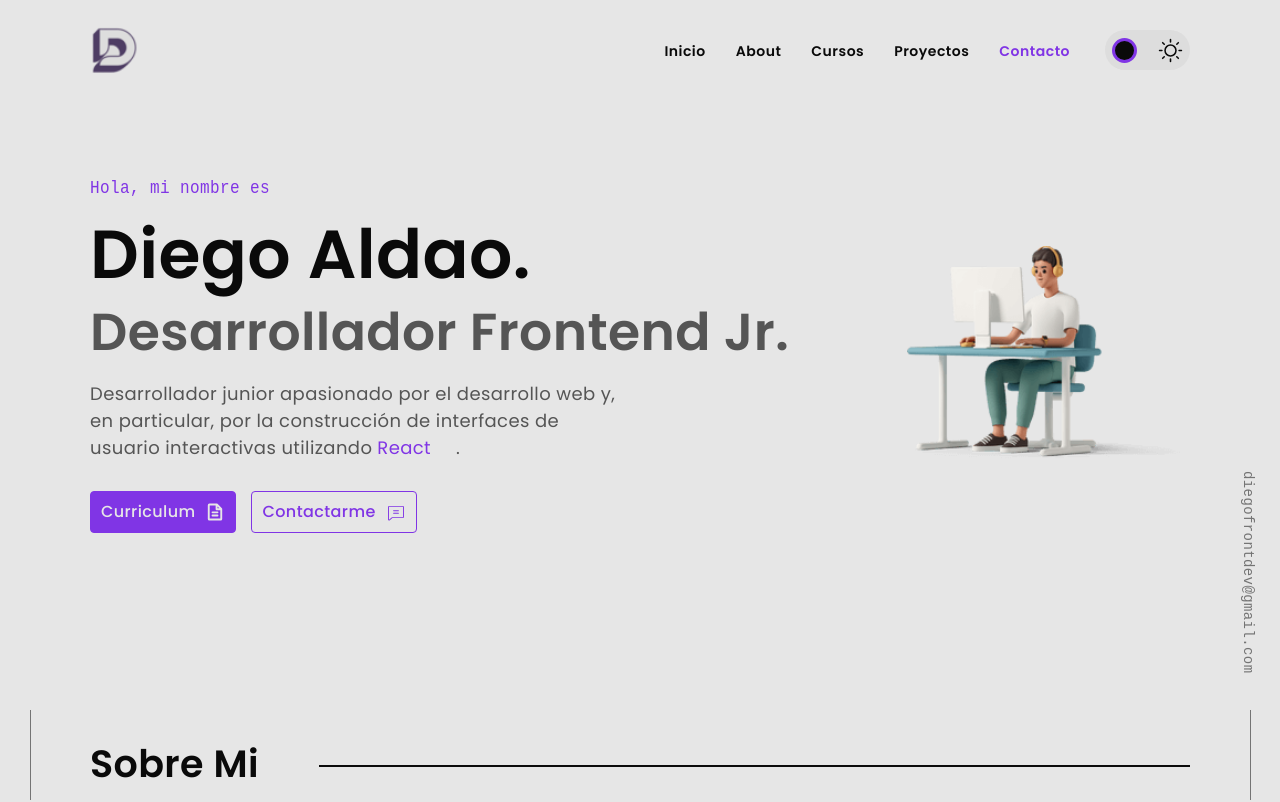
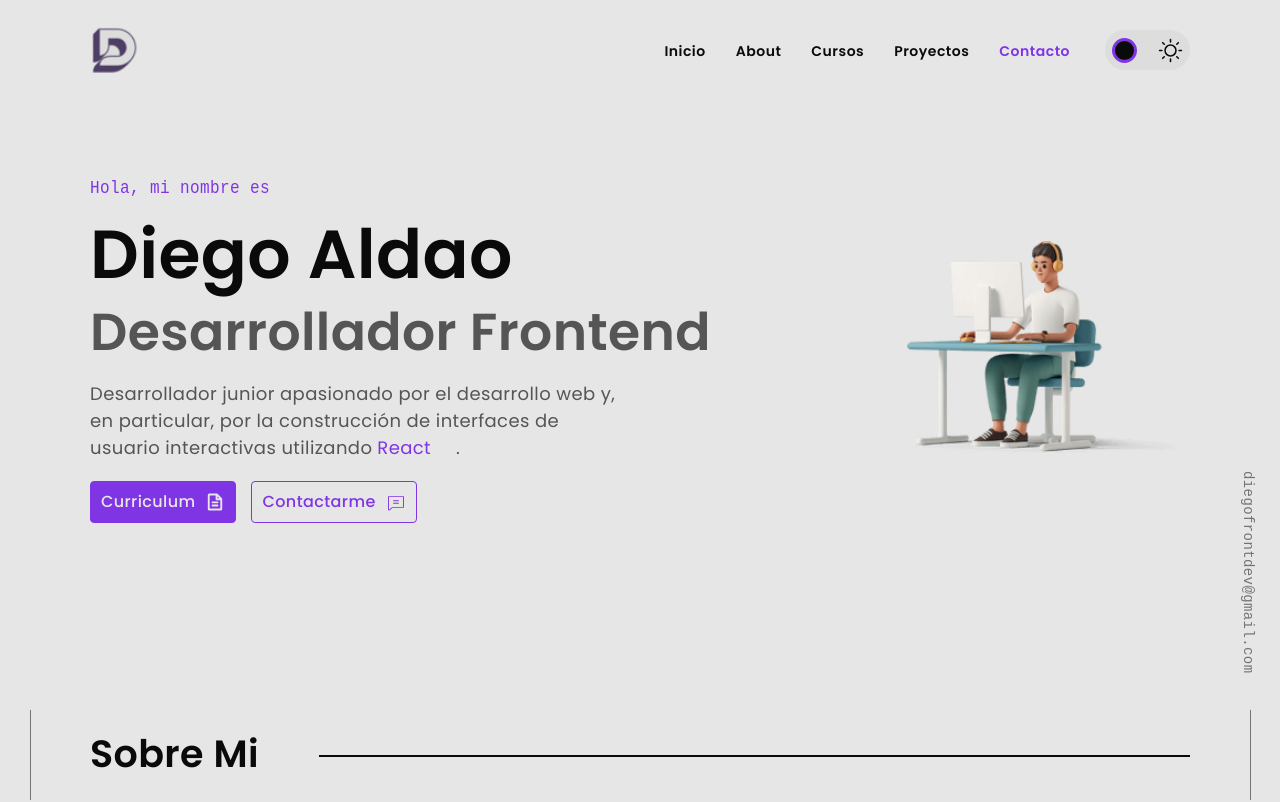
Before and after one commit to Diego-Aldao/portfolio-react, a React (Vite) app: page / in a window 1280 px wide. Shown: the top 802 px of the page. Built offline with nearby package versions, Linux system fonts and the light colour scheme; some icons are missing; a web font is replaced by a local one.

Commit message:
corregidos typos, quitado el entry de useInView

```diff
--- a/src/components/paginaPrincipal/Cursos/Cursos.jsx
+++ b/src/components/paginaPrincipal/Cursos/Cursos.jsx
@@ -84,7 +84,7 @@ const Boton = styled.button`
 `;
 
 const Cursos = ({ setCurrentSection }) => {
-  const { ref, inView, entry } = useInView({
+  const { ref, inView } = useInView({
     threshold: 0.3,
   });
   const [listaCursos, setListaCursos] = useState(cursos);
--- a/src/components/paginaPrincipal/Header/Header.jsx
+++ b/src/components/paginaPrincipal/Header/Header.jsx
@@ -74,7 +74,7 @@ const Descripcion = styled.p`
   color: var(--color-fuente-secundario);
   font-size: clamp(16px, 2vw, 18px);
   max-width: 540px;
-  margin-bottom: 30px !important;
+  margin-bottom: 20px !important;
   span {
     text-transform: capitalize;
     color: var(--color-principal);
@@ -129,7 +129,7 @@ const ContenedorBotones = styled.div`
 `;
 
 const Header = ({ setCurrentSection }) => {
-  const { ref, inView, entry } = useInView({
+  const { ref, inView } = useInView({
     threshold: 0,
   });
 
@@ -142,8 +142,8 @@ const Header = ({ setCurrentSection }) => {
       <div className="destino" id="inicio"></div>
       <div className="info">
         <MiniTexto ref={ref}>hola, mi nombre es</MiniTexto>
-        <Titulo>diego aldao.</Titulo>
-        <Titulo subtitulo>desarrollador frontend jr.</Titulo>
+        <Titulo>diego aldao</Titulo>
+        <Titulo subtitulo>desarrollador frontend</Titulo>
         <Descripcion>
           Desarrollador junior apasionado por el desarrollo web y, en
           particular, por la construcción de interfaces de usuario interactivas
--- a/src/components/paginaPrincipal/Proyectos/Proyectos.jsx
+++ b/src/components/paginaPrincipal/Proyectos/Proyectos.jsx
@@ -23,6 +23,7 @@ const Proyectos = ({ setCurrentSection }) => {
     const finalData = { nombre, descripcion, proyectosFiltrados };
     setProyectosPrincipales(finalData);
   }, []);
+
   return (
     <Section id={"proyectos"}>
       <Header
```
